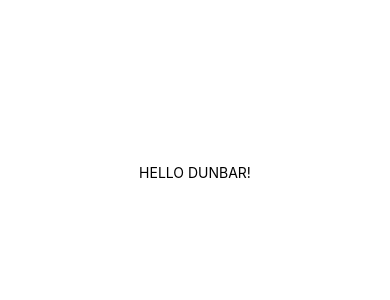
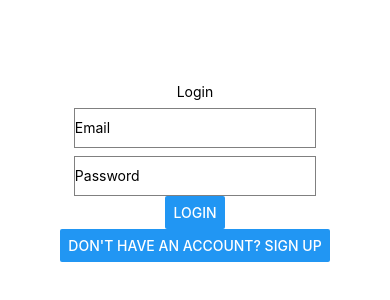
Before and after one commit to bcavs/Dunbar_MVP, a React Native app: screen / in a window 390 px wide. Shown: the part 250-550 px from the top of the page. Built offline with nearby package versions, Linux system fonts and the light colour scheme.

Commit message:
Add auth screens

```diff
--- a/App.js
+++ b/App.js
@@ -2,11 +2,19 @@ import { StatusBar } from "expo-status-bar";
 import React from "react";
 import { StyleSheet, Text, View } from "react-native";
 
+import HomeScreen from "./src/screens/HomeScreen";
+import LoadingScreen from "./src/screens/LoadingScreen";
+import LoginScreen from "./src/screens/LoginScreen";
+import SignUpScreen from "./src/screens/SignUpScreen";
+
 export default function App() {
   return (
     <View style={styles.container}>
-      <Text>HELLO DUNBAR!</Text>
       <StatusBar style="dark" />
+      {/* <HomeScreen /> */}
+      {/* <LoadingScreen /> */}
+      <LoginScreen />
+      {/* <SignUpScreen /> */}
     </View>
   );
 }
--- /dev/null
+++ b/src/screens/HomeScreen.js
@@ -0,0 +1,21 @@
+// HomeScreen.js
+import React from "react";
+import { StyleSheet, Platform, Image, Text, View } from "react-native";
+export default class Main extends React.Component {
+  state = { currentUser: null };
+  render() {
+    const { currentUser } = this.state;
+    return (
+      <View style={styles.container}>
+        <Text>Hi {currentUser && currentUser.email}!</Text>
+      </View>
+    );
+  }
+}
+const styles = StyleSheet.create({
+  container: {
+    flex: 1,
+    justifyContent: "center",
+    alignItems: "center",
+  },
+});
--- /dev/null
+++ b/src/screens/LoadingScreen.js
@@ -0,0 +1,20 @@
+// LoadingScreen.js
+import React from "react";
+import { View, Text, ActivityIndicator, StyleSheet } from "react-native";
+export default class Loading extends React.Component {
+  render() {
+    return (
+      <View style={styles.container}>
+        <Text>Loading</Text>
+        <ActivityIndicator size="large" />
+      </View>
+    );
+  }
+}
+const styles = StyleSheet.create({
+  container: {
+    flex: 1,
+    justifyContent: "center",
+    alignItems: "center",
+  },
+});
--- /dev/null
+++ b/src/screens/LoginScreen.js
@@ -0,0 +1,54 @@
+// LoginScreen.js
+import React from "react";
+import { StyleSheet, Text, TextInput, View, Button } from "react-native";
+export default class Login extends React.Component {
+  state = { email: "", password: "", errorMessage: null };
+  handleLogin = () => {
+    // TODO: Firebase stuff...
+    console.log("handleLogin");
+  };
+  render() {
+    return (
+      <View style={styles.container}>
+        <Text>Login</Text>
+        {this.state.errorMessage && (
+          <Text style={{ color: "red" }}>{this.state.errorMessage}</Text>
+        )}
+        <TextInput
+          style={styles.textInput}
+          autoCapitalize="none"
+          placeholder="Email"
+          onChangeText={(email) => this.setState({ email })}
+          value={this.state.email}
+        />
+        <TextInput
+          secureTextEntry
+          style={styles.textInput}
+          autoCapitalize="none"
+          placeholder="Password"
+          onChangeText={(password) => this.setState({ password })}
+          value={this.state.password}
+        />
+        <Button title="Login" onPress={this.handleLogin} />
+        <Button
+          title="Don't have an account? Sign Up"
+          onPress={() => this.props.navigation.navigate("SignUp")}
+        />
+      </View>
+    );
+  }
+}
+const styles = StyleSheet.create({
+  container: {
+    flex: 1,
+    justifyContent: "center",
+    alignItems: "center",
+  },
+  textInput: {
+    height: 40,
+    width: "90%",
+    borderColor: "gray",
+    borderWidth: 1,
+    marginTop: 8,
+  },
+});
--- /dev/null
+++ b/src/screens/SignUpScreen.js
@@ -0,0 +1,54 @@
+// SignUpScreen.js
+import React from "react";
+import { StyleSheet, Text, TextInput, View, Button } from "react-native";
+export default class SignUp extends React.Component {
+  state = { email: "", password: "", errorMessage: null };
+  handleSignUp = () => {
+    // TODO: Firebase stuff...
+    console.log("handleSignUp");
+  };
+  render() {
+    return (
+      <View style={styles.container}>
+        <Text>Sign Up</Text>
+        {this.state.errorMessage && (
+          <Text style={{ color: "red" }}>{this.state.errorMessage}</Text>
+        )}
+        <TextInput
+          placeholder="Email"
+          autoCapitalize="none"
+          style={styles.textInput}
+          onChangeText={(email) => this.setState({ email })}
+          value={this.state.email}
+        />
+        <TextInput
+          secureTextEntry
+          placeholder="Password"
+          autoCapitalize="none"
+          style={styles.textInput}
+          onChangeText={(password) => this.setState({ password })}
+          value={this.state.password}
+        />
+        <Button title="Sign Up" onPress={this.handleSignUp} />
+        <Button
+          title="Already have an account? Login"
+          onPress={() => this.props.navigation.navigate("Login")}
+        />
+      </View>
+    );
+  }
+}
+const styles = StyleSheet.create({
+  container: {
+    flex: 1,
+    justifyContent: "center",
+    alignItems: "center",
+  },
+  textInput: {
+    height: 40,
+    width: "90%",
+    borderColor: "gray",
+    borderWidth: 1,
+    marginTop: 8,
+  },
+});
```
Also changed, not shown: 2 other files (tests, documents, lock files or other folders).
